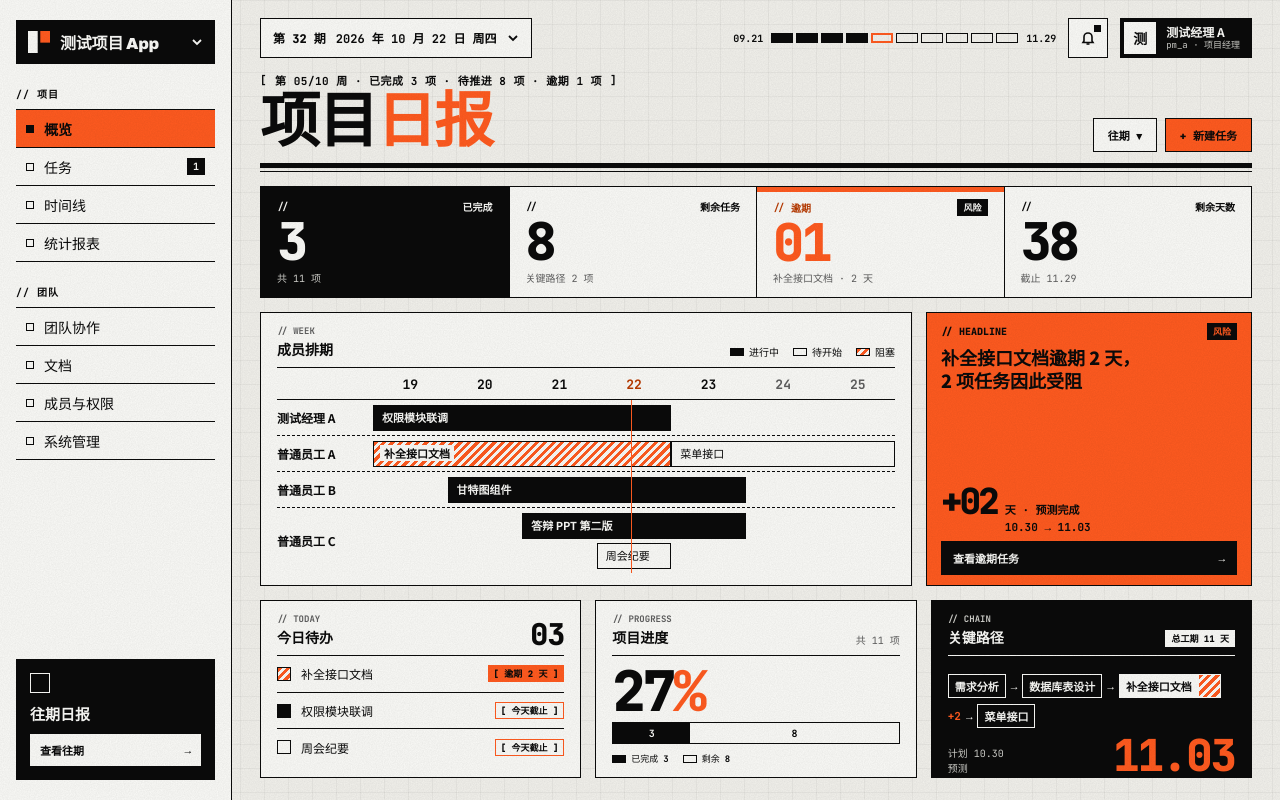
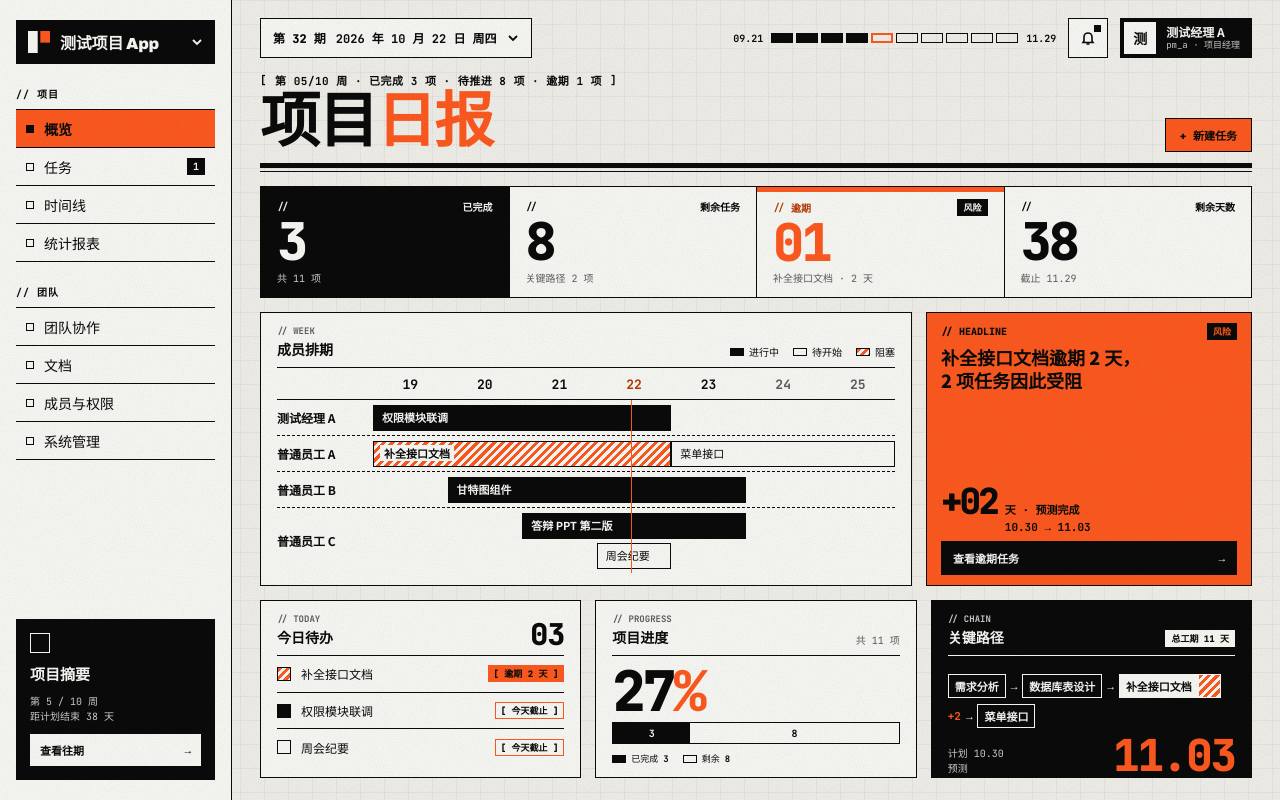
Before and after one commit to plmnbvcxz46/miniteam-pms, a React (Vite) app in the folder frontend/: page /#/overview in a window 1280 px wide. Built offline with nearby package versions, Linux system fonts and the light colour scheme.

Commit message:
feat: 概览页去掉重复的往期按钮，侧栏卡片改为项目摘要

```diff
--- a/frontend/src/layouts/components/sidebar/ArchiveCard.tsx
+++ b/frontend/src/layouts/components/sidebar/ArchiveCard.tsx
@@ -1,8 +1,23 @@
+import { currentProjectPeriod } from "../../../data/global";
+import { getProjectToday, toDay } from "../../../utils/date";
+import { getWeekProgress } from "../../utils";
+
 export default function ArchiveCard() {
+  const today = getProjectToday();
+  const { total, current } = getWeekProgress(currentProjectPeriod, today);
+  const daysLeft = Math.max(
+    0,
+    Math.round(toDay(currentProjectPeriod.planEnd) - toDay(today)),
+  );
   return (
     <div className="arch-card">
       <i aria-hidden="true" />
-      <b>往期日报</b>
+      <b>项目摘要</b>
+      <p>
+        {current ? `第 ${current} / ${total} 周` : `共 ${total} 周`}
+        <br />
+        距计划结束 {daysLeft} 天
+      </p>
       <button type="button" className="open-issues">
         查看往期 <span aria-hidden="true">→</span>
       </button>
--- a/frontend/src/pages/overview/components/header/OverviewHeader.tsx
+++ b/frontend/src/pages/overview/components/header/OverviewHeader.tsx
@@ -16,9 +16,6 @@ export default function OverviewHeader({
         </h1>
       </div>
       <div className="va">
-        <button className="btn open-issues" type="button">
-          往期 ▾
-        </button>
         <button className="btn go" type="button" onClick={onCreateTask}>
           + 新建任务
         </button>
```
